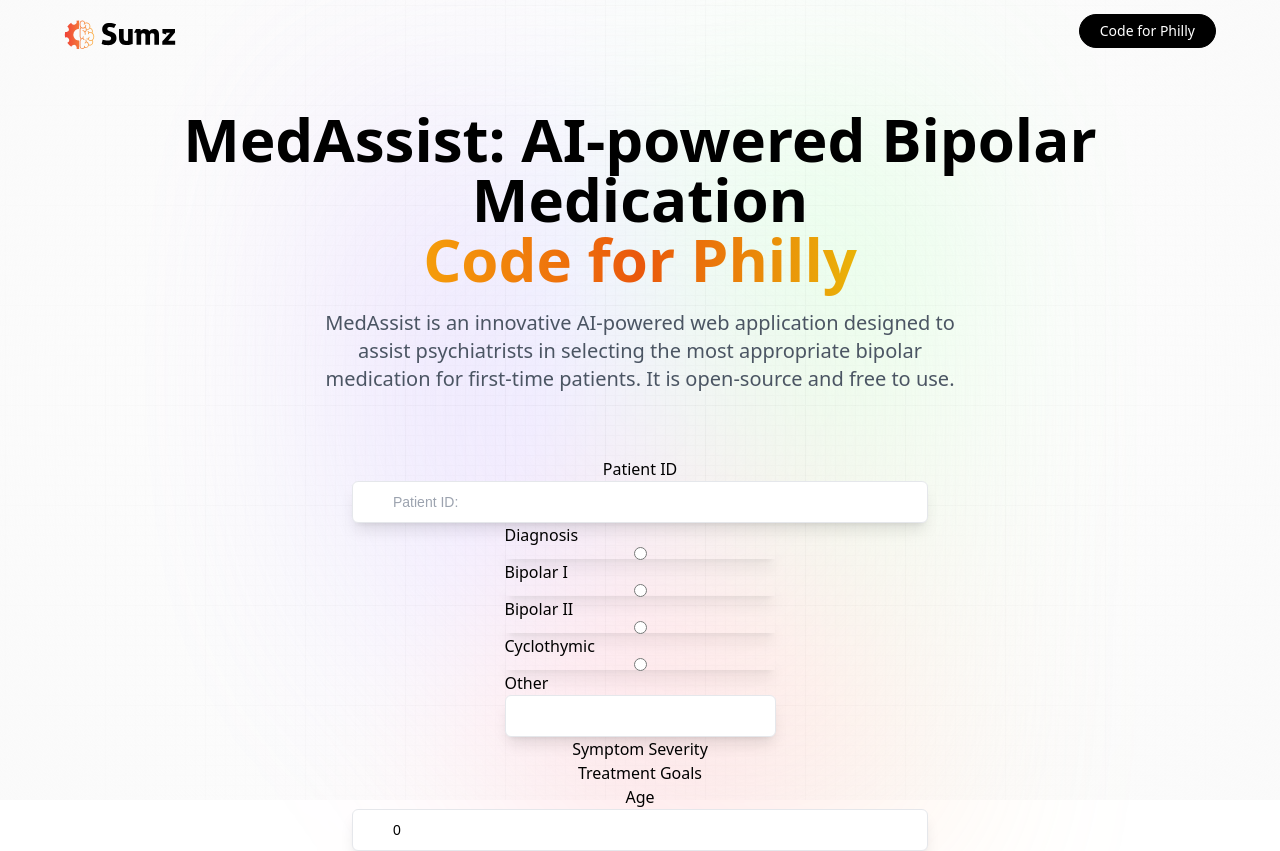
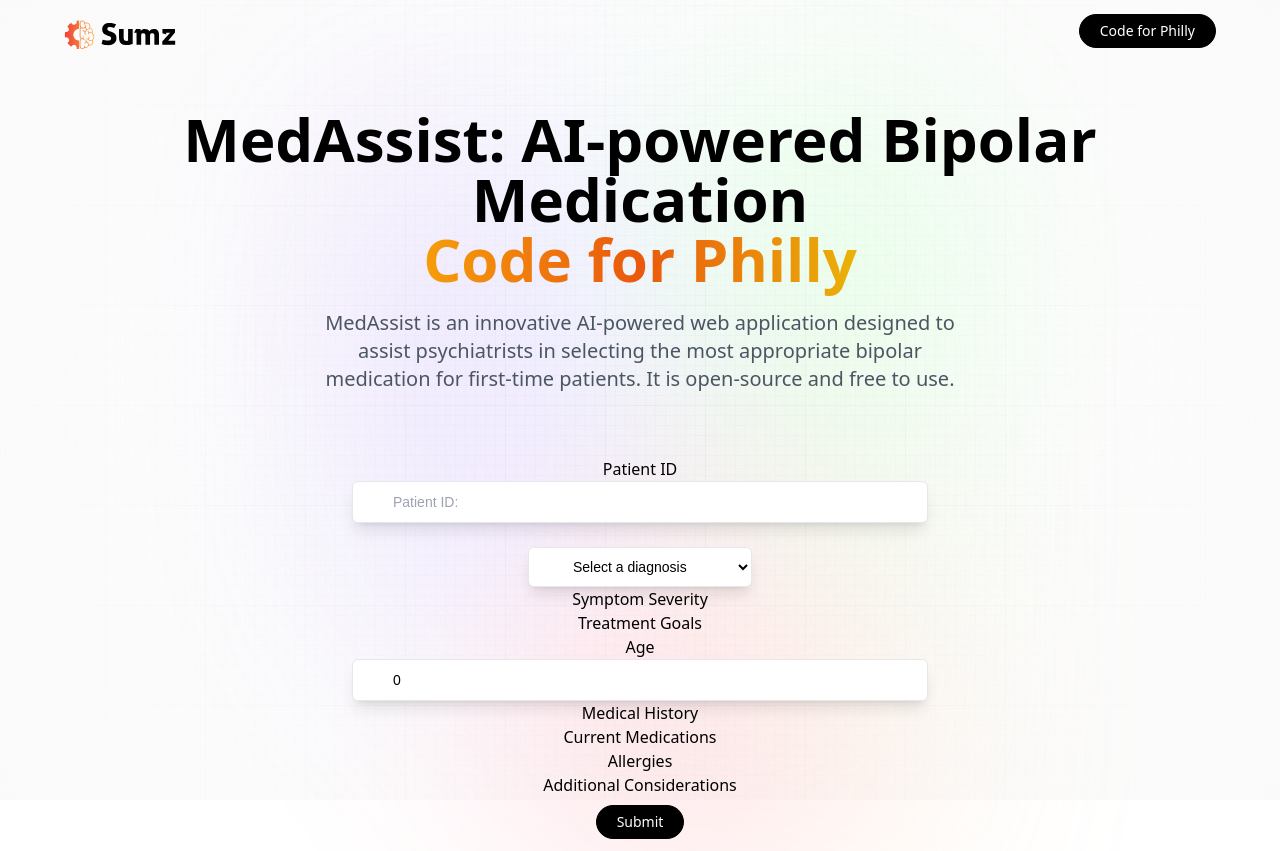
Before and after one commit to taichan03/MedAssist, a React (Vite) app in the folder MedAssist/: page / in a window 1280 px wide. Shown: the top 851 px of the page. Built offline with nearby package versions, Linux system fonts and the light colour scheme; a web font is replaced by a local one.

Commit message:
change diagnosis to dropdown

```diff
--- a/MedAssist/src/components/Summary.tsx
+++ b/MedAssist/src/components/Summary.tsx
@@ -1,11 +1,11 @@
-import { useState, FormEvent } from "react";
-import linkIcon from "../assets/link.svg";
+import {useState, FormEvent, ChangeEvent} from "react";
 import { useLazyGetMedicationInfoQuery } from "../services/medicationsApi";
 
 const Summary = () => {
   const [patientInfo, setPatientInfo] = useState({
     ID: "",
     Diagnosis: "",
+    OtherDiagnosis: "",
     Description: "",
     Age: 0,
   });
@@ -22,6 +22,22 @@ const Summary = () => {
       setPatientInfo(newDescription);
 
       console.log(newDescription);
+    }
+  };
+
+  const handleDiagnosisChange = (e: ChangeEvent<HTMLSelectElement>) => {
+    const selectedValue = e.target.value;
+    if (selectedValue === 'Other') {
+      setPatientInfo({
+        ...patientInfo,
+        Diagnosis: selectedValue,
+      });
+    } else {
+      setPatientInfo({
+        ...patientInfo,
+        Diagnosis: selectedValue,
+        OtherDiagnosis: '', // Reset the OtherDiagnosis value
+      });
     }
   };
 
@@ -50,54 +66,31 @@ const Summary = () => {
             className="url_input peer" // When you need to style an element based on the state of a sibling element, mark the sibling with the peer class, and use peer-* modifiers to style the target element
           />
           <div>
-          <h3>Diagnosis</h3>
-          <label><input
-            type="radio"
-            value={patientInfo.Diagnosis}
-            onChange={(e) =>
-              setPatientInfo({ ...patientInfo, Diagnosis: e.target.value })
-            }
-            required
-            className="url_input peer" // When you need to style an element based on the state of a sibling element, mark the sibling with the peer class, and use peer-* modifiers to style the target element
-          />Bipolar I</label>
-          <label>
-            <input
-            type="radio"
-            value={patientInfo.Diagnosis}
-            onChange={(e) =>
-              setPatientInfo({ ...patientInfo, Diagnosis: e.target.value })
-            }
-            required
-            className="url_input peer" // When you need to style an element based on the state of a sibling element, mark the sibling with the peer class, and use peer-* modifiers to style the target element
-          />Bipolar II</label>
-          <label><input
-            type="radio"
-            value={patientInfo.Diagnosis}
-            onChange={(e) =>
-              setPatientInfo({ ...patientInfo, Diagnosis: e.target.value })
-            }
-            required
-            className="url_input peer" // When you need to style an element based on the state of a sibling element, mark the sibling with the peer class, and use peer-* modifiers to style the target element
-          />Cyclothymic</label>
-          <label><input
-            type="radio"
-            value={patientInfo.Diagnosis}
-            onChange={(e) =>
-              setPatientInfo({ ...patientInfo, Diagnosis: e.target.value })
-            }
-            required
-            className="url_input peer" // When you need to style an element based on the state of a sibling element, mark the sibling with the peer class, and use peer-* modifiers to style the target element
-          />Other</label>
-          <input
-            type="Text"
-            placeholder=""
-            value={patientInfo.Diagnosis}
-            onChange={(e) =>
-              setPatientInfo({ ...patientInfo, Diagnosis: e.target.value })
-            }
-            required
-            className="url_input peer" // When you need to style an element based on the state of a sibling element, mark the sibling with the peer class, and use peer-* modifiers to style the target element
-          />
+            <br />
+            <select
+                value={patientInfo.Diagnosis}
+                onChange={handleDiagnosisChange}
+                required
+                className="url_input peer"
+            >
+              <option value="">Select a diagnosis</option>
+              <option value="Bipolar I">Bipolar I</option>
+              <option value="Bipolar II">Bipolar II</option>
+              <option value="Cyclothymic">Cyclothymic</option>
+              <option value="Other">Other</option>
+            </select>
+            {patientInfo.Diagnosis === 'Other' && (
+                <input
+                    type="text"
+                    placeholder="Please specify"
+                    value={patientInfo.OtherDiagnosis}
+                    onChange={(e) =>
+                        setPatientInfo({ ...patientInfo, OtherDiagnosis: e.target.value })
+                    }
+                    required
+                    className="url_input peer"
+                />
+            )}
           </div>
           <h3>Symptom Severity</h3>
           <h3>Treatment Goals</h3>
```
